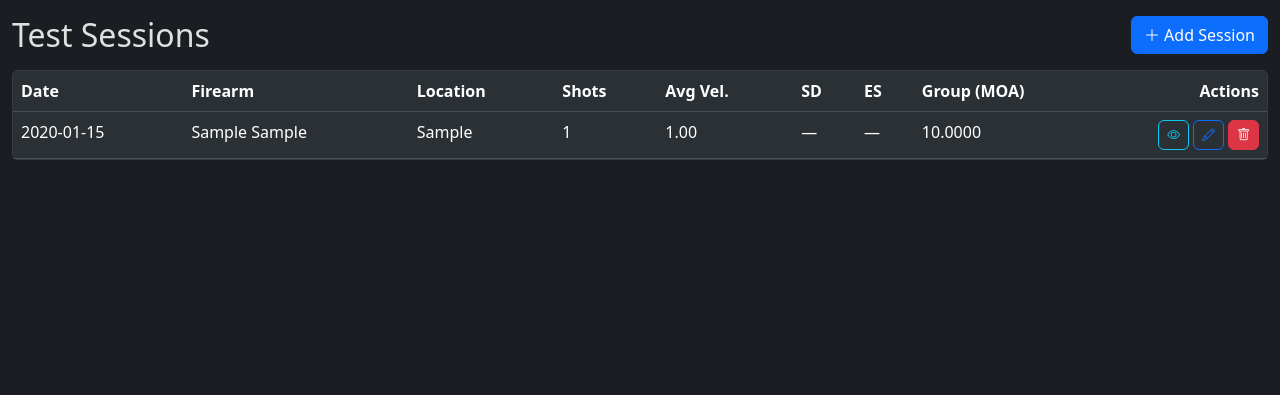
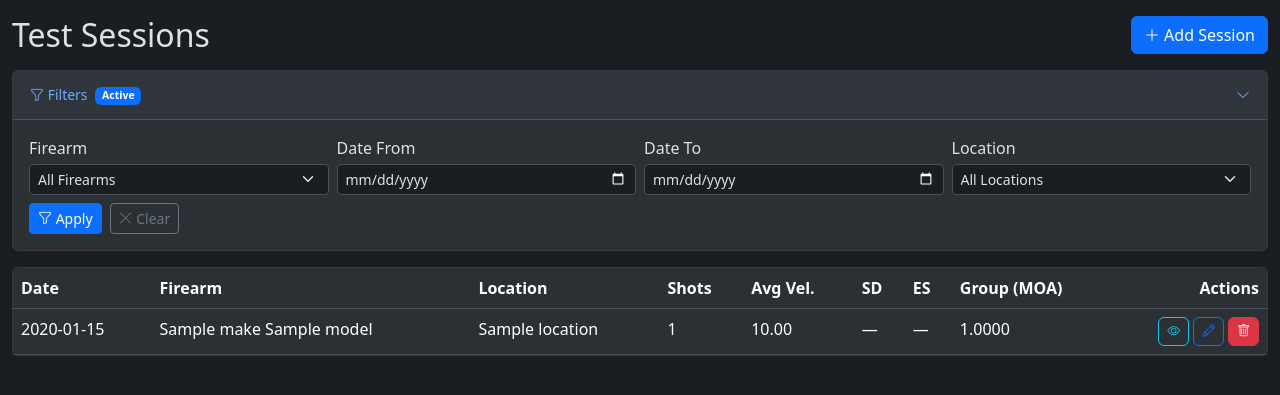
Before and after one commit to clbiggs/reloading, a Flask app: template src/templates/test_sessions/index.html in a window 1280 px wide. Shown: the part 56-451 px from the top of the page. Run offline with Flask 3, Linux system fonts and the light colour scheme; tables that the repository leaves empty hold one stand-in row (values such as "Sample post"); the template is opened without the code that fills it: values that come from a table or form of the project are taken from there, most other values are stand-ins (such as "Sample title", 1, 10 or a date in 2020); parts of the project's set-up code (start-up, migrations or seed data) failed here and were passed over.

Commit message:
Added filtering and sorting to test sessions page.

```diff
--- a/src/templates/test_sessions/index.html
+++ b/src/templates/test_sessions/index.html
@@ -3,6 +3,89 @@
 {% block title %}Test Sessions - Reloading Tracker{% endblock %}
 {% block content %}
 {{ page_header("Test Sessions", url_for('test_sessions.add'), "Add Session") }}
+
+{% set has_filters = current_filters.firearm_id or current_filters.date_from or current_filters.date_to or current_filters.location %}
+<div class="card mb-3">
+    <div class="card-header p-2">
+        <button class="btn btn-sm btn-link text-decoration-none w-100 text-start d-flex justify-content-between align-items-center"
+                type="button" data-bs-toggle="collapse" data-bs-target="#filterPanel"
+                aria-expanded="{{ 'true' if has_filters else 'false' }}">
+            <span>
+                <i class="bi bi-funnel"></i> Filters
+                {% if has_filters %}
+                    <span class="badge bg-primary ms-1">Active</span>
+                {% endif %}
+            </span>
+            <i class="bi bi-chevron-down"></i>
+        </button>
+    </div>
+    <div class="collapse{{ ' show' if has_filters else '' }}" id="filterPanel">
+        <div class="card-body p-3">
+            <form method="GET" action="{{ url_for('test_sessions.index') }}">
+                <input type="hidden" name="sort" value="{{ current_sort }}">
+                <input type="hidden" name="sort_dir" value="{{ current_sort_dir }}">
+                <div class="row g-2">
+                    <div class="col-sm-6 col-md-3">
+                        <label for="filter-firearm" class="form-label form-label-sm mb-1">Firearm</label>
+                        <select name="firearm_id" id="filter-firearm" class="form-select form-select-sm">
+                            <option value="">All Firearms</option>
+                            {% for firearm in firearms %}
+                                <option value="{{ firearm.id }}" {{ 'selected' if current_filters.firearm_id == firearm.id }}>
+                                    {{ firearm.make }} {{ firearm.model }} ({{ firearm.caliber.name }})
+                                </option>
+                            {% endfor %}
+                        </select>
+                    </div>
+                    <div class="col-sm-6 col-md-3">
+                        <label for="filter-date-from" class="form-label form-label-sm mb-1">Date From</label>
+                        <input type="date" name="date_from" id="filter-date-from" class="form-control form-control-sm" value="{{ current_filters.date_from }}">
+                    </div>
+                    <div class="col-sm-6 col-md-3">
+                        <label for="filter-date-to" class="form-label form-label-sm mb-1">Date To</label>
+                        <input type="date" name="date_to" id="filter-date-to" class="form-control form-control-sm" value="{{ current_filters.date_to }}">
+                    </div>
+                    <div class="col-sm-6 col-md-3">
+                        <label for="filter-location" class="form-label form-label-sm mb-1">Location</label>
+                        <select name="location" id="filter-location" class="form-select form-select-sm">
+                            <option value="">All Locations</option>
+                            {% for item in location_list %}
+                                <option value="{{ item }}" {{ 'selected' if current_filters.location == item }}>{{ item }}</option>
+                            {% endfor %}
+                        </select>
+                    </div>
+                </div>
+                <div class="d-flex gap-2 mt-2">
+                    <button type="submit" class="btn btn-sm btn-primary">
+                        <i class="bi bi-funnel"></i> Apply
+                    </button>
+                    {% if has_filters %}
+                        <a href="{{ url_for('test_sessions.index', sort=current_sort, sort_dir=current_sort_dir) }}" class="btn btn-sm btn-outline-secondary">
+                            <i class="bi bi-x-lg"></i> Clear
+                        </a>
+                    {% endif %}
+                </div>
+            </form>
+        </div>
+    </div>
+</div>
+
+{% macro sort_header(label, field) %}
+    {%- set new_dir = 'asc' if current_sort == field and current_sort_dir == 'desc' else 'desc' -%}
+    <a href="{{ url_for('test_sessions.index',
+        sort=field,
+        sort_dir=new_dir,
+        firearm_id=current_filters.firearm_id,
+        date_from=current_filters.date_from,
+        date_to=current_filters.date_to,
+        location=current_filters.location
+    ) }}" class="text-decoration-none text-reset d-inline-flex align-items-center gap-1">
+        {{ label }}
+        {%- if current_sort == field %}
+            <i class="bi bi-sort-{{ 'up' if current_sort_dir == 'asc' else 'down' }}"></i>
+        {%- endif %}
+    </a>
+{% endmacro %}
+
 <div class="card">
     <div class="card-body p-0">
         {% if sessions %}
@@ -10,14 +93,14 @@
             <table class="table table-hover mb-0">
                 <thead>
                     <tr>
-                        <th>Date</th>
+                        <th>{{ sort_header("Date", "date") }}</th>
                         <th>Firearm</th>
-                        <th class="d-none d-md-table-cell">Location</th>
+                        <th class="d-none d-md-table-cell">{{ sort_header("Location", "location") }}</th>
                         <th>Shots</th>
                         <th>Avg Vel.</th>
                         <th class="d-none d-sm-table-cell">SD</th>
                         <th class="d-none d-sm-table-cell">ES</th>
-                        <th class="d-none d-md-table-cell">Group (MOA)</th>
+                        <th class="d-none d-md-table-cell">{{ sort_header("Group (MOA)", "grouping_size") }}</th>
                         <th class="text-end" style="width:150px;">Actions</th>
                     </tr>
                 </thead>
```
Also changed, not shown: src/routes/test_sessions.py (+73 -2 lines).
